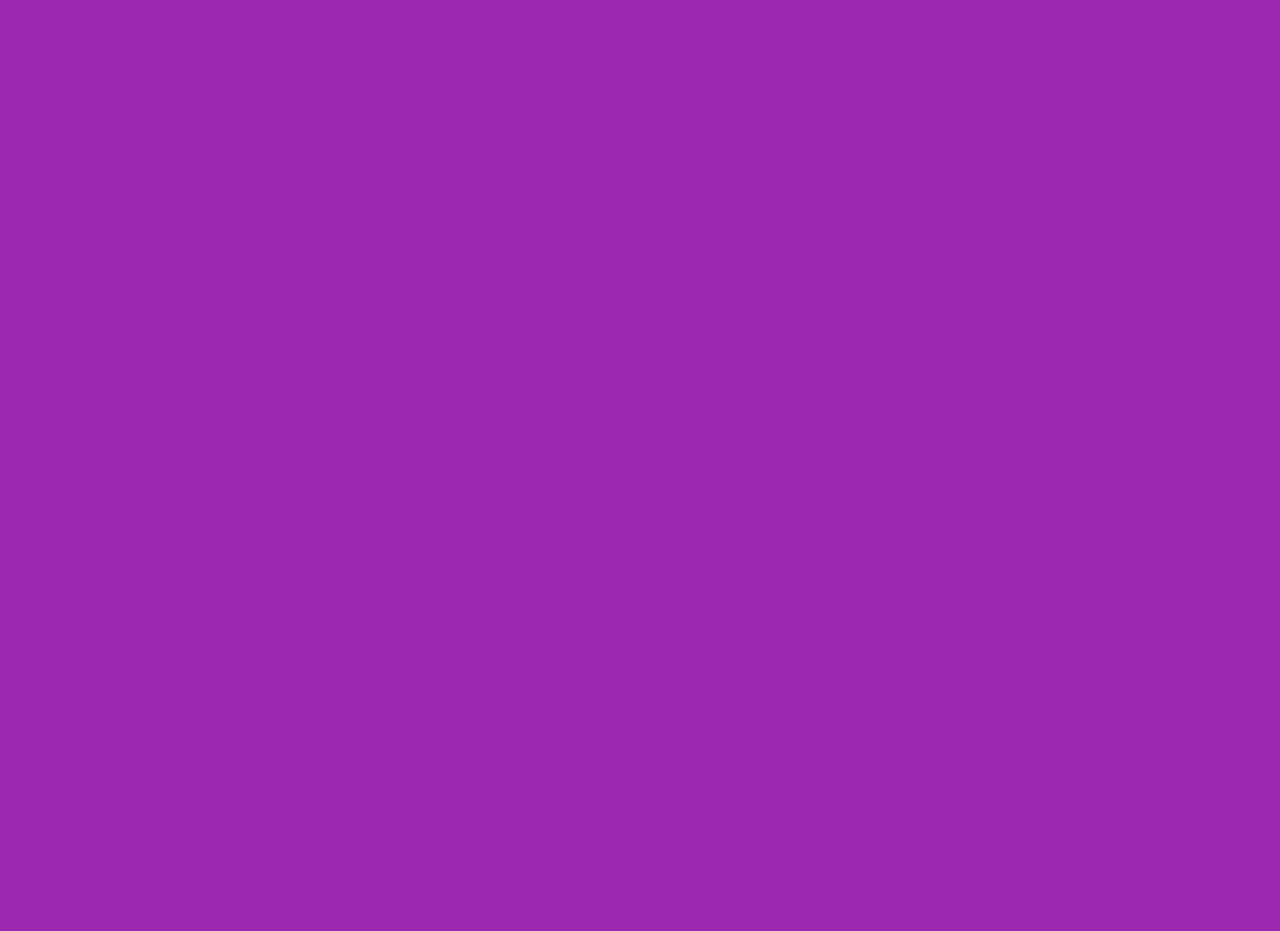
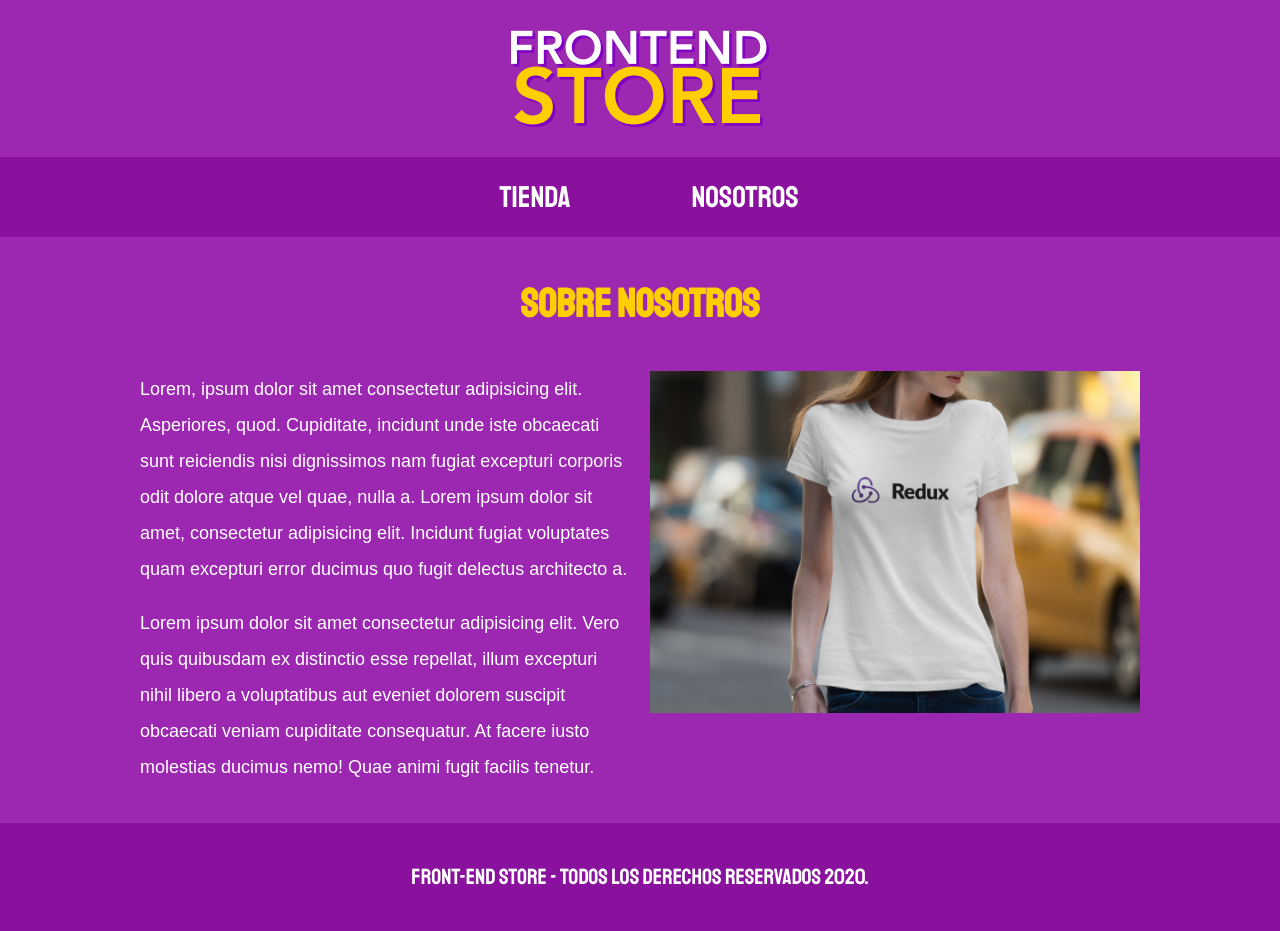
Before and after one commit to tonycuri/FrontEndStoreCSSGrid, a plain HTML site: page nosotros.html in a window 1280 px wide. Before the commit the page ends 800 px from the top, so only its background shows below. Drawn offline with nearby package versions, Linux system fonts and the light colour scheme.

Commit message:
terminamos los estilos en notroso.html

```diff
--- a/css/style.css
+++ b/css/style.css
@@ -23,6 +23,11 @@ h1 {
   text-align: center;
   font-size: 4rem;
   font-family: var(--fuentePrincipal);
+}
+p{
+  font-size: 1.8rem;
+  font-family: Arial, Helvetica, sans-serif;
+  color: #ffffff;
 }
 .contenedor {
   max-width: 1000px;
@@ -104,3 +109,25 @@ img {
     grid-column: 2/4;
   }
 }
+.contenedor-informacion p{
+  margin-top: 0;
+}
+
+@media (min-width: 768px) {
+  .contenedor-informacion{
+    display: grid;
+    grid-template-columns: repeat(2, 1fr);
+    grid-gap: 2rem;
+  }
+}
+.footer{
+  background-color: var(--primarioOscuro);
+  padding: 1rem 0;
+  margin-top: 2rem;
+}
+.copyright{
+  font-family: var(--fuentePrincipal);
+  color:#ffffff;
+  font-size: 2.2rem;
+  text-align: center;
+}
--- a/nosotros.html
+++ b/nosotros.html
@@ -11,6 +11,29 @@
 
 </head>
 <body>
-
+    <header class="header">
+        <img src="img/logo.png" alt="Logotipo">
+    </header>
+    <div class="barra">
+        <nav class="nav">
+            <a href="index.html">Tienda</a>
+            <a href="nosotros.html">Nosotros</a>
+        </nav>
+    </div>
+    <main class="contenedor">
+        <h1>Sobre Nosotros</h1>
+        <div class="contenedor-informacion">
+            <div class="texto-nosotros">
+                <p>Lorem, ipsum dolor sit amet consectetur adipisicing elit. Asperiores, quod. Cupiditate, incidunt unde iste obcaecati sunt reiciendis nisi dignissimos nam fugiat excepturi corporis odit dolore atque vel quae, nulla a. Lorem ipsum dolor sit amet, consectetur adipisicing elit. Incidunt fugiat voluptates quam excepturi error ducimus quo fugit delectus architecto a.</p>
+                <p>Lorem ipsum dolor sit amet consectetur adipisicing elit. Vero quis quibusdam ex distinctio esse repellat, illum excepturi nihil libero a voluptatibus aut eveniet dolorem suscipit obcaecati veniam cupiditate consequatur. At facere iusto molestias ducimus nemo! Quae animi fugit facilis tenetur.</p>
+            </div>
+            <img src="img/nosotros.jpg" alt="Imagen Nosotros">
+        </div>
+    </main>
+    <footer class="footer">
+        <p class="copyright">
+            Front-End Store - Todos los Derechos Reservados 2020.
+        </p>
+    </footer>
 </body>
 </html>
```
Also changed, not shown: index.html (+5 -0 lines), producto.html (+14 -1 lines).
